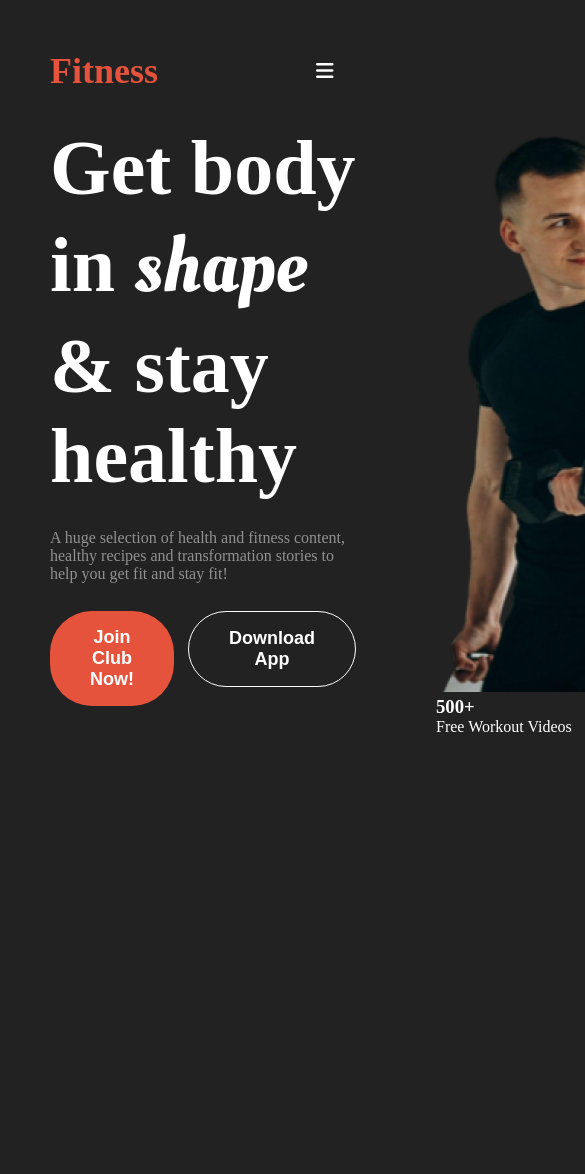
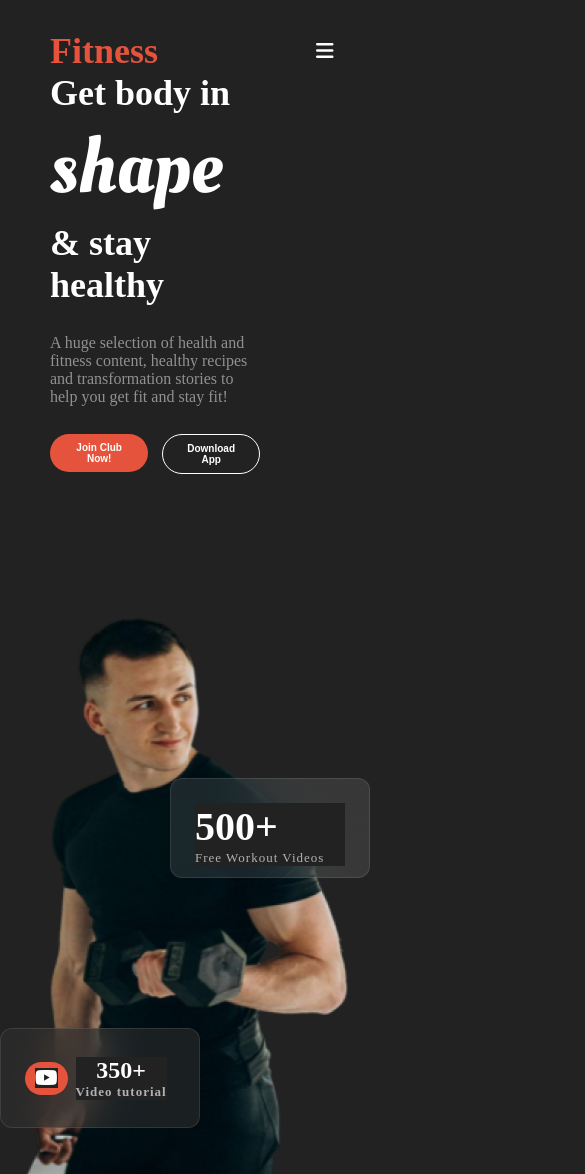
Before and after one commit to FaysalMiah55/versatile-ui, a plain HTML site: page index.html in a window 390 px wide. Shown: the top 1174 px of the page, 585 px wide, since content can reach past the window. Before the commit the page ends 844 px from the top, so only its background shows below. Drawn offline with Linux system fonts and the light colour scheme.

Commit message:
banner complete

```diff
--- a/index.html
+++ b/index.html
@@ -36,9 +36,12 @@
             </div>
             <div class="banner-right">
                 <img src="images/Images 2.png" height="580" width="350" alt="Banner Image">
-                <div class="collage-1">
-                    <h3>350+</h3>
-                    <p>Video tutorial</p>
+                <div class="collage-1 display-flex">
+                    <div class="video-icon orange-bg"><i class="fab fa-youtube"></i></div>
+                    <div class="collage-content">
+                        <h3>350+</h3>
+                        <p>Video tutorial</p>
+                    </div>
                 </div>
                 <div class="collage-2">
                     <h3>500+</h3>
--- a/styles/style.css
+++ b/styles/style.css
@@ -43,7 +43,7 @@
 
 /* header */
 header{
-    margin: 50px 190px;
+    margin: 50px 100px;
     background: linear-gradient(180.00deg, rgb(17, 17, 17),rgba(119, 119, 119, 0) 100%);
 }
 /* navbar */
@@ -81,13 +81,16 @@ nav ul li a{
 .banner-container{
     justify-content: space-between;
     align-items: center;
-    gap: 80px;
+    gap: 100px;
 }
 .banner-left{
     flex-direction: column;
     justify-content: flex-start;
     align-items: flex-start;
     gap: 28px;
+    width: 450;
+    height: 440;
+    margin-right: 80px;
 }
 .banner-title{
     font-size: 78px;
@@ -119,36 +122,64 @@ nav ul li a{
 .banner-right img{
     position: relative;
 }
+.collage-1{
+    padding: 24px;
+    width: 200px;
+    height: 100px;
+    text-align: center;
+    align-items: center;
+    gap: 8px;
+
+    box-sizing: border-box;
+    border: 1px solid rgba(255, 255, 255, 0.1);
+    border-radius: 12px;
+    backdrop-filter: blur(20px);
+    background: rgba(48, 48, 48, 0.54);
+
+    margin: -160px 0 0 -110px;
+}
+
+.video-icon{
+    color: white;
+    padding: 5px 10px;
+    border: none;
+    border-radius: 40px;
+    font-size: 20px;
+    cursor: pointer;
+}
 .collage-1 h3{
+    font-size: 24px;
+}
+.collage-2 h3{
     font-size: 40px;
+}
+.collage-1, .collage-2 h3{
     font-weight: 900;
 }
-.collage-1 p{
+.collage-1 p, .collage-2 p{
     font-size: 13px;
     letter-spacing: 1px;
     color: #FFFFFFA6;
 }
-.collage-1{
+.collage-2{
+    padding: 24px;
+    width: 200px;
+    height: 100px;
     box-sizing: border-box;
     border: 1px solid rgba(255, 255, 255, 0.1);
     border-radius: 12px;
 
     backdrop-filter: blur(20px);
-    background: #FFFFFF1A;
+    background: rgba(255, 255, 255, 0.1);
 
-    position: absolute;
-    width: 193px;
-    height: 98px;
-    left: 1107px;
-    top: 260px;
+    margin: -400px 0 0 230px;
 }
-
 
 /* responsive */
 /* small devices */
 @media screen and (max-width: 575px) {
     header {
-        margin: 50px 50px;
+        margin: 30px 50px;
     }
     .nav-link{
         display: none;
@@ -158,10 +189,31 @@ nav ul li a{
         width: 24px;
         font-size: 20px;
     }
+    .banner-container{
+        flex-direction: column;
+    }
+    .banner-title{
+        font-size: 36px;
+    }
+    .btn{
+        padding: 8px 20px;
+        border-radius: 42px;
+        font-size: 10px;
+        font-weight: 600;
+    }
+    .collage-1{
+        margin: -150px 0 0 -20px;
+    }
+    .collage-2{
+        margin: -350px 0 0 150px;
+    }
 }
 /* medium devices */
 @media screen and (min-width:576px) and (max-width:780px) {
     header {
-        margin: 50px 50px;
+        margin: 50px 80px;
+    }
+    .banner-container{
+        flex-direction: column;
     }
 }
```
